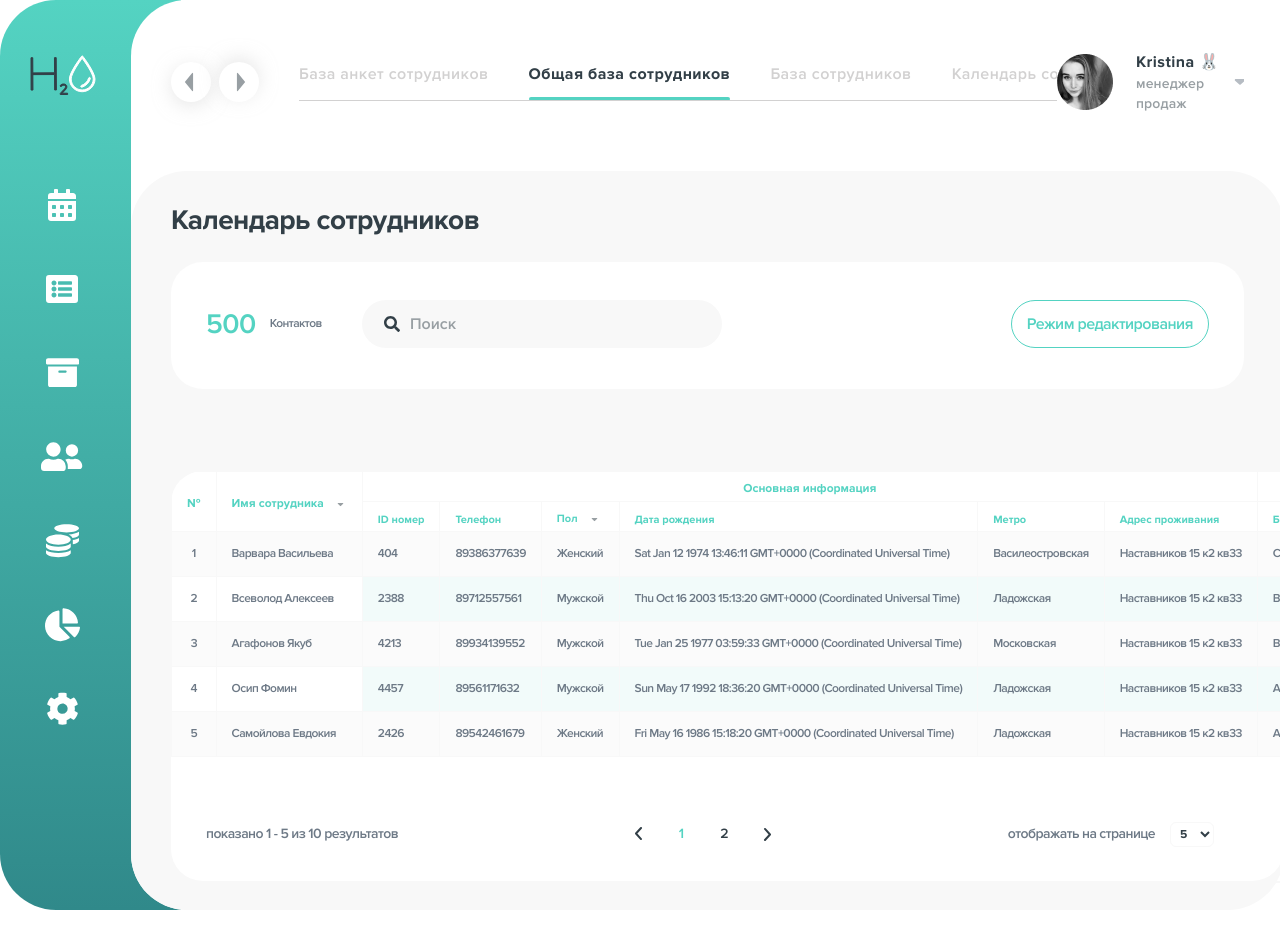
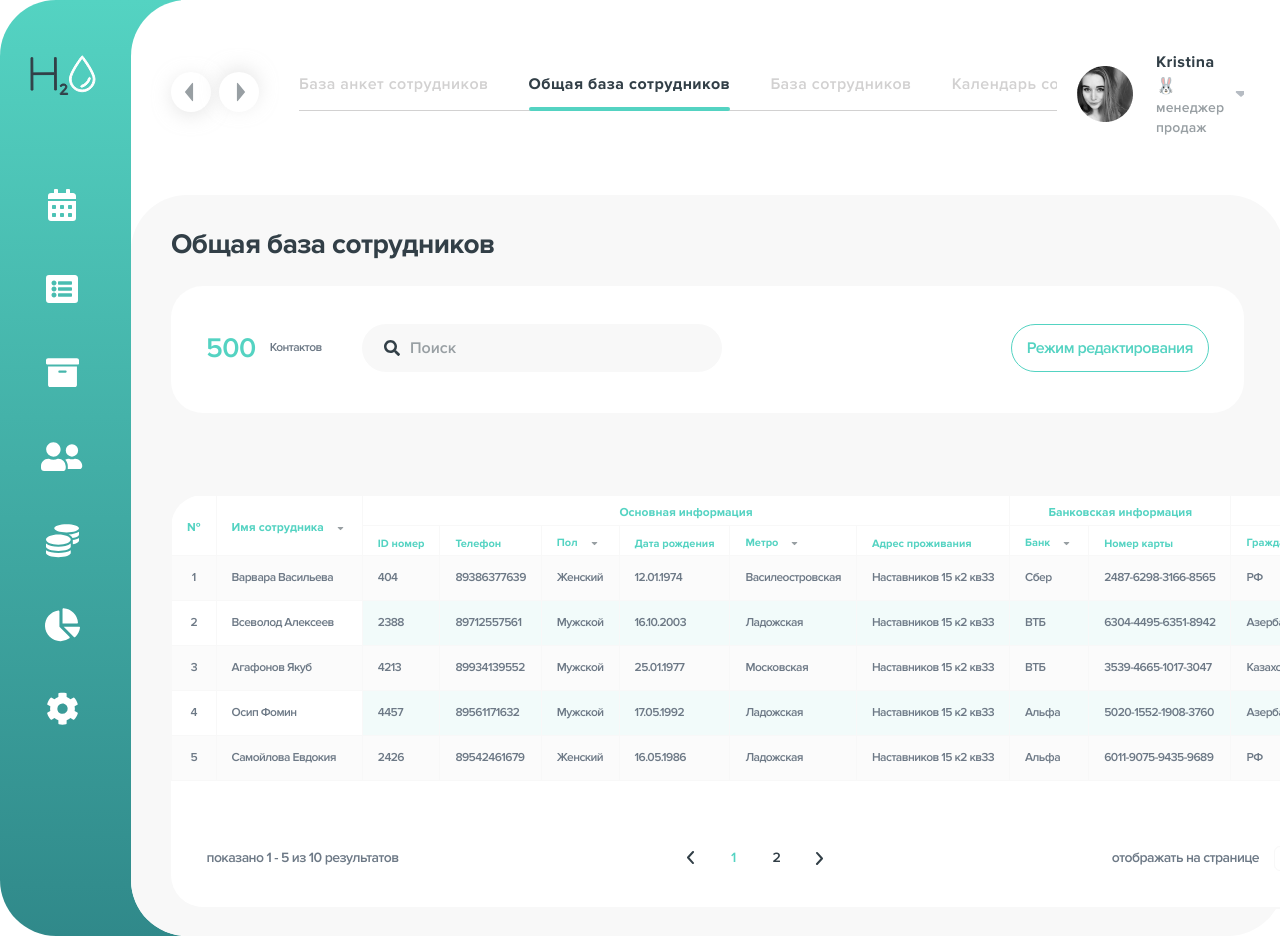
Before and after one commit to theReactiveDev/H2O-employee-table-test, a React (Create React App) app: page /employees in a window 1280 px wide. Before the commit the page ends 910 px from the top, so only its background shows below. Built offline with nearby package versions, Linux system fonts and the light colour scheme.

Commit message:
Add custom scroll

```diff
--- a/src/components/EmployeesTabs/EmployessTabs.tsx
+++ b/src/components/EmployeesTabs/EmployessTabs.tsx
@@ -49,7 +49,7 @@ const EmployessTabs = () => {
               <TabsIcon />
             </button>
           </div>
-          <div>
+          <div className={s.tabListContainer}>
             <TabList className={s.tabList}>
               <Tab className={s.tab}>База анкет сотрудников</Tab>
               <Tab className={s.tab}>Общая база сотрудников</Tab>
--- a/src/components/EmployeesTabs/employessTabs.module.scss
+++ b/src/components/EmployeesTabs/employessTabs.module.scss
@@ -11,6 +11,7 @@
   display: flex;
   align-items: center;
   justify-content: space-between;
+  gap: 20px;
   padding: 50px 40px 0;
 }
 .tabsWrapper {
@@ -40,17 +41,21 @@
 .next {
   transform: rotate(-180deg);
 }
+.tabListContainer {
+  max-width: 758px;
+  overflow-x: scroll;
+  overflow-y: hidden;
+  padding-bottom: 5px;
+}
 .tabList {
-  max-width: 758px;
-  overflow: scroll;
-  // скролбар???
-
   display: flex;
   gap: 40px;
   padding-bottom: 14px;
   border-bottom: 1.5px solid $color-text-disabled;
 }
-
+.tablist::-webkit-scrollbar {
+  color: $color-space-green;
+}
 .tab {
   font-family: $font-Proxima;
   font-weight: $fw-semibold;
--- a/src/components/EmployessTable/EmployessTable.tsx
+++ b/src/components/EmployessTable/EmployessTable.tsx
@@ -94,14 +94,11 @@ const EmployessTable: FC<EmployessTableProps> = ({ search, editTable }) => {
             <th rowSpan={2}>№</th>
             <th rowSpan={2}>
               {" "}
-              <div
-                className={s.headerSort}
-                // onClick={() =>
-                // //   handleSortClick(tableData, "fullName", sortOrder)
-                // }
-              >
-                Имя сотрудника <SortButton />
-                {/* <SortIcon className={cn(s.icon, sortOrder ? s.desc : s.asc)} /> */}
+              <div className={s.headerSort}>
+                Имя сотрудника{" "}
+                <SortButton
+                  onClick={(order) => handleSortClick("fullName", order)}
+                />
               </div>
             </th>
             <th colSpan={6}>Основная информация</th>
@@ -113,36 +110,81 @@ const EmployessTable: FC<EmployessTableProps> = ({ search, editTable }) => {
             <th>ID номер</th>
             <th>Телефон</th>
             <th>
-              <div
-                className={s.headerSort}
-                // onClick={() => handleSortClick("gender")}
-              >
+              <div className={s.headerSort}>
                 Пол{" "}
                 <SortButton
                   onClick={(order) => handleSortClick("gender", order)}
                 />
-                {/* <SortIcon className={cn(s.icon, sortOrder ? s.desc : s.asc)} /> */}
               </div>
             </th>
             <th>Дата рождения</th>
-            <th>Метро</th>
+            <th>
+              <div className={s.headerSort}>
+                Метро{" "}
+                <SortButton
+                  onClick={(order) => handleSortClick("metro", order)}
+                />
+              </div>
+            </th>
             <th>Адрес проживания</th>
-            <th>Банк</th>
+            <th>
+              <div className={s.headerSort}>
+                Банк{" "}
+                <SortButton
+                  onClick={(order) => handleSortClick("bank", order)}
+                />
+              </div>
+            </th>
             <th>Номер карты</th>
-            <th>Гражданство</th>
+            <th>
+              <div className={s.headerSort}>
+                Гражданство
+                <SortButton
+                  onClick={(order) => handleSortClick("citizenship", order)}
+                />
+              </div>
+            </th>
             <th>Паспорт</th>
             <th>Кем выдан</th>
             <th>Срок действия</th>
             <th>Место рождения</th>
             <th>Адрес прописки</th>
-            <th>Патент</th>
+            <th>
+              <div className={s.headerSort}>
+                Патент
+                <SortButton
+                  onClick={(order) => handleSortClick("patent", order)}
+                />
+              </div>
+            </th>
             <th>Срок действия</th>
             <th>СНИЛС</th>
             <th>ИНН</th>
             <th>Мед. книжка</th>
-            <th>Должность</th>
-            <th>Подразделение</th>
-            <th>Решение</th>
+            <th>
+              <div className={s.headerSort}>
+                Должность
+                <SortButton
+                  onClick={(order) => handleSortClick("position", order)}
+                />
+              </div>
+            </th>
+            <th>
+              <div className={s.headerSort}>
+                Подразделение
+                <SortButton
+                  onClick={(order) => handleSortClick("unit", order)}
+                />
+              </div>
+            </th>
+            <th>
+              <div className={s.headerSort}>
+                Решение
+                <SortButton
+                  onClick={(order) => handleSortClick("decision", order)}
+                />
+              </div>
+            </th>
             <th>Источник</th>
             <th>Дата</th>
             <th>Примечание</th>
@@ -166,7 +208,7 @@ const EmployessTable: FC<EmployessTableProps> = ({ search, editTable }) => {
               <td>{employee.id}</td>
               <td>{employee.phoneNumber}</td>
               <td>{employee.gender}</td>
-              <td>{employee.birthDate.toString()}</td>
+              <td>{formatTableDate(employee.birthDate)}</td>
               <td>{employee.metro}</td>
               <td>{employee.address}</td>
               <td>{employee.bank}</td>
@@ -177,25 +219,34 @@ const EmployessTable: FC<EmployessTableProps> = ({ search, editTable }) => {
               <td>{employee.validTill.toDateString()}</td>
               <td>{employee.birthplace}</td>
               <td>{employee.registration}</td>
-              <td>{employee.patent}</td>
-              <td>{formatTableDate(employee.patentValidDate)}</td>
-              <td>{employee.snils}</td>
-              <td>{employee.inn}</td>
-              <td>{employee.medicalBook}</td>
+              <td>{employee.patent ? employee.patent : "-"}</td>
+              <td>
+                {employee.patentValidDate
+                  ? formatTableDate(employee.patentValidDate)
+                  : "-"}
+              </td>
+              <td>{employee.snils ? employee.snils : "-"}</td>
+              <td>{employee.inn ? employee.inn : "-"}</td>
+              <td>{employee.medicalBook ? employee.medicalBook : "-"}</td>
               <td>{employee.position}</td>
               <td>{employee.unit}</td>
               <td>{employee.decision}</td>
-              <td>{employee.source}</td>
+              <td>{employee.source ? employee.source : "-"}</td>
               <td>{employee.date}</td>
               <td>{employee.note}</td>
             </tr>
           ))}
         </tbody>
-      </table>
-      {/* <div className={s.tableWrapper}> */}
+        <tfoot>
+          <tr>
+            <td colSpan={11}>
               <div className={s.tableFooter}>
                 <span>
-          {getPaginationInfo(sortedTableData.length, rowPerPage, currentPage)}
+                  {getPaginationInfo(
+                    sortedTableData.length,
+                    rowPerPage,
+                    currentPage
+                  )}
                 </span>
 
                 <Pagination
@@ -228,7 +279,10 @@ const EmployessTable: FC<EmployessTableProps> = ({ search, editTable }) => {
                   </select>
                 </div>
               </div>
-      {/* </div> */}
+            </td>
+          </tr>
+        </tfoot>
+      </table>
     </div>
   );
 };
--- a/src/components/EmployessTable/employessTable.module.scss
+++ b/src/components/EmployessTable/employessTable.module.scss
@@ -6,31 +6,20 @@
   overflow-x: scroll;
   width: 100%;
 }
-// .tableContainer::-webkit-scrollbar {
-//   width: 7px;
-//   background-color: $color-text-dark;
-// }
+
 .table {
   background: $color-white;
   border-collapse: collapse;
   white-space: nowrap;
   //  ! cursor: url(../../images/TableCursor.svg), auto;
-  border-radius: 32px 32px 0 0;
+  border-radius: 32px;
 
   thead tr:first-child th {
     font-size: 12px;
     line-height: 14px;
     text-align: center;
   }
-  //   thead tr:first-child th:not(:nth-child(-n + 3))::before {
-  //     position: absolute;
-  //     content: " ";
-  //     left: 0;
-  //     top: 0;
-  //     height: 100%;
-  //     width: 1.5px;
-  //     // transform: rotate(90deg);
-  //   }
+
   thead tr:last-child th {
     font-size: 11px;
     line-height: 13px;
@@ -71,22 +60,21 @@
   tbody tr td:first-child {
     text-align: center;
   }
-
+  tfoot td {
+    padding: 0;
+    border: none;
+  }
   .headerSort {
     display: flex;
-    // align-items: center;
+
     gap: 10px;
   }
 }
-// .tableWrapper {
-//   display: block;
-//   min-width: ;
 
-// }
 .tableFooter {
   display: flex;
   justify-content: space-between;
-  padding: 55px 70px 25px 35px;
+  padding: 55px 35px 27px;
   background: $color-white;
   border-radius: 0 0 32px 32px;
 
@@ -157,15 +145,6 @@
   display: flex;
   gap: 15px;
   align-items: center;
-
-  //   span {
-  //     font-family: $font-Proxima;
-  //     font-weight: $fw-semibold;
-  //     font-size: 14px;
-  //     line-height: 44px;
-  //     letter-spacing: -0.56px;
-  //     color: $color-text-grey;
-  //   }
 }
 .rowsSelect {
   cursor: pointer;
--- a/src/features/EmployeeQuestionnaires/EmployeeQuestionnaires.tsx
+++ b/src/features/EmployeeQuestionnaires/EmployeeQuestionnaires.tsx
@@ -1,7 +1,10 @@
+import s from "./employeeQuestionnaires.module.scss";
+
 export const EmployeeQuestionnaires = () => {
   return (
     <div>
-      <h1>Календарь сотрудников</h1>
+      <h1 className={s.contentHeader}>База анкет сотрудников</h1>
+      <p className={s.contentDesc}>Страница находится в разработке</p>
     </div>
   );
 };
--- /dev/null
+++ b/src/features/EmployeeQuestionnaires/employeeQuestionnaires.module.scss
@@ -0,0 +1,18 @@
+@use "../../styles/index.scss" as *;
+
+.contentHeader {
+  font-family: $font-Proxima;
+  font-weight: $fw-extrabold;
+  font-size: 28px;
+  line-height: 44px;
+  letter-spacing: -0.56px;
+  color: $color-text-dark;
+  margin-bottom: 20px;
+}
+.contentDesc {
+  font-family: $font-Proxima;
+  font-weight: $fw-semibold;
+  font-size: 16px;
+  line-height: 20px;
+  color: $color-text-grey;
+}
--- a/src/features/EmployessCalendar/EmployessCalendar.tsx
+++ b/src/features/EmployessCalendar/EmployessCalendar.tsx
@@ -1,7 +1,9 @@
+import s from "./employessCalendar.module.scss";
 export const EmployessCalendar = () => {
   return (
     <div>
-      <h1>Календарь сотрудников</h1>
+      <h1 className={s.contentHeader}>Календарь сотрудников</h1>
+      <p className={s.contentDesc}>Страница находится в разработке</p>
     </div>
   );
 };
--- /dev/null
+++ b/src/features/EmployessCalendar/employessCalendar.module.scss
@@ -0,0 +1,18 @@
+@use "../../styles/index.scss" as *;
+
+.contentHeader {
+  font-family: $font-Proxima;
+  font-weight: $fw-extrabold;
+  font-size: 28px;
+  line-height: 44px;
+  letter-spacing: -0.56px;
+  color: $color-text-dark;
+  margin-bottom: 20px;
+}
+.contentDesc {
+  font-family: $font-Proxima;
+  font-weight: $fw-semibold;
+  font-size: 16px;
+  line-height: 20px;
+  color: $color-text-grey;
+}
--- a/src/features/EmployessDatabase/EmployessDatabase.tsx
+++ b/src/features/EmployessDatabase/EmployessDatabase.tsx
@@ -1,7 +1,11 @@
+import s from "./employessDatabase.module.scss";
+
 export const EmployessDatabase = () => {
+  // TODO: Add content when it done
   return (
     <div>
-      <h1>Календарь сотрудников</h1>
+      <h1 className={s.contentHeader}>База сотрудников</h1>
+      <p className={s.contentDesc}>Страница находится в разработке</p>
     </div>
   );
 };
--- /dev/null
+++ b/src/features/EmployessDatabase/employessDatabase.module.scss
@@ -0,0 +1,18 @@
+@use "../../styles/index.scss" as *;
+
+.contentHeader {
+  font-family: $font-Proxima;
+  font-weight: $fw-extrabold;
+  font-size: 28px;
+  line-height: 44px;
+  letter-spacing: -0.56px;
+  color: $color-text-dark;
+  margin-bottom: 20px;
+}
+.contentDesc {
+  font-family: $font-Proxima;
+  font-weight: $fw-semibold;
+  font-size: 16px;
+  line-height: 20px;
+  color: $color-text-grey;
+}
--- a/src/features/OverallEmployessDatabase/OverallEmployessDatabase.tsx
+++ b/src/features/OverallEmployessDatabase/OverallEmployessDatabase.tsx
@@ -9,7 +9,7 @@ export const OverallEmployessDatabase = () => {
   const [isEditable, setIsEditable] = useState<boolean>(false);
   return (
     <div>
-      <h1 className={s.contentHeader}>Календарь сотрудников</h1>
+      <h1 className={s.contentHeader}>Общая база сотрудников</h1>
       <TableSearch
         tableAmount={500}
         value={searchString}
--- a/src/index.scss
+++ b/src/index.scss
@@ -16,6 +16,22 @@ body {
   /* IE and Edge */
   scrollbar-width: none;
   /* Firefox */
+
+  ::-webkit-scrollbar {
+    height: 8px;
+  }
+
+  ::-webkit-scrollbar-track {
+    height: 8px;
+    background: #f8f8f8;
+    border-radius: 4px;
+  }
+
+  ::-webkit-scrollbar-thumb {
+    height: 8px;
+    background: #b6bcc3;
+    border-radius: 4px;
+  }
 }
 
 * {
```
Lines whose indentation alone changed are shown as unchanged.
